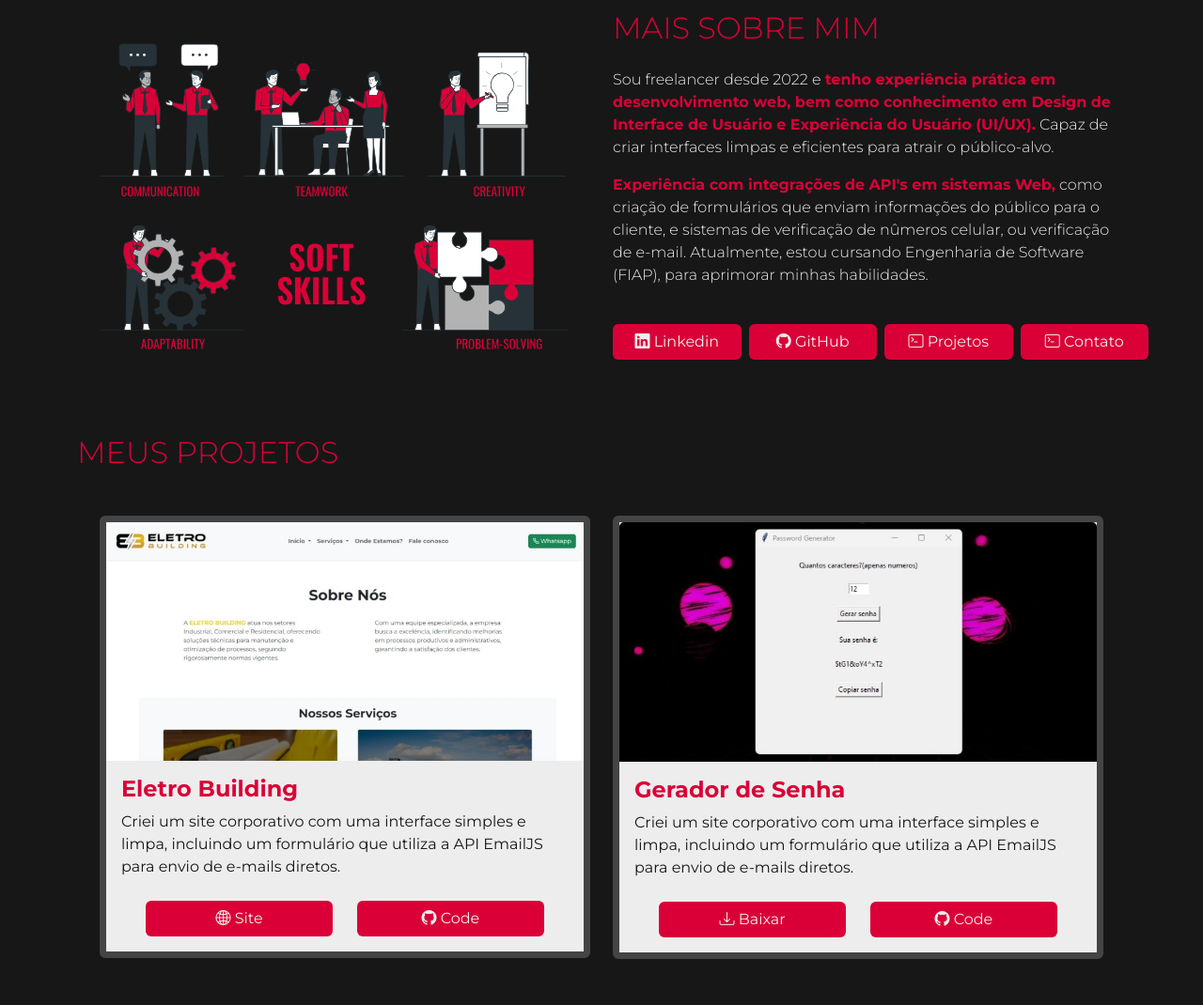
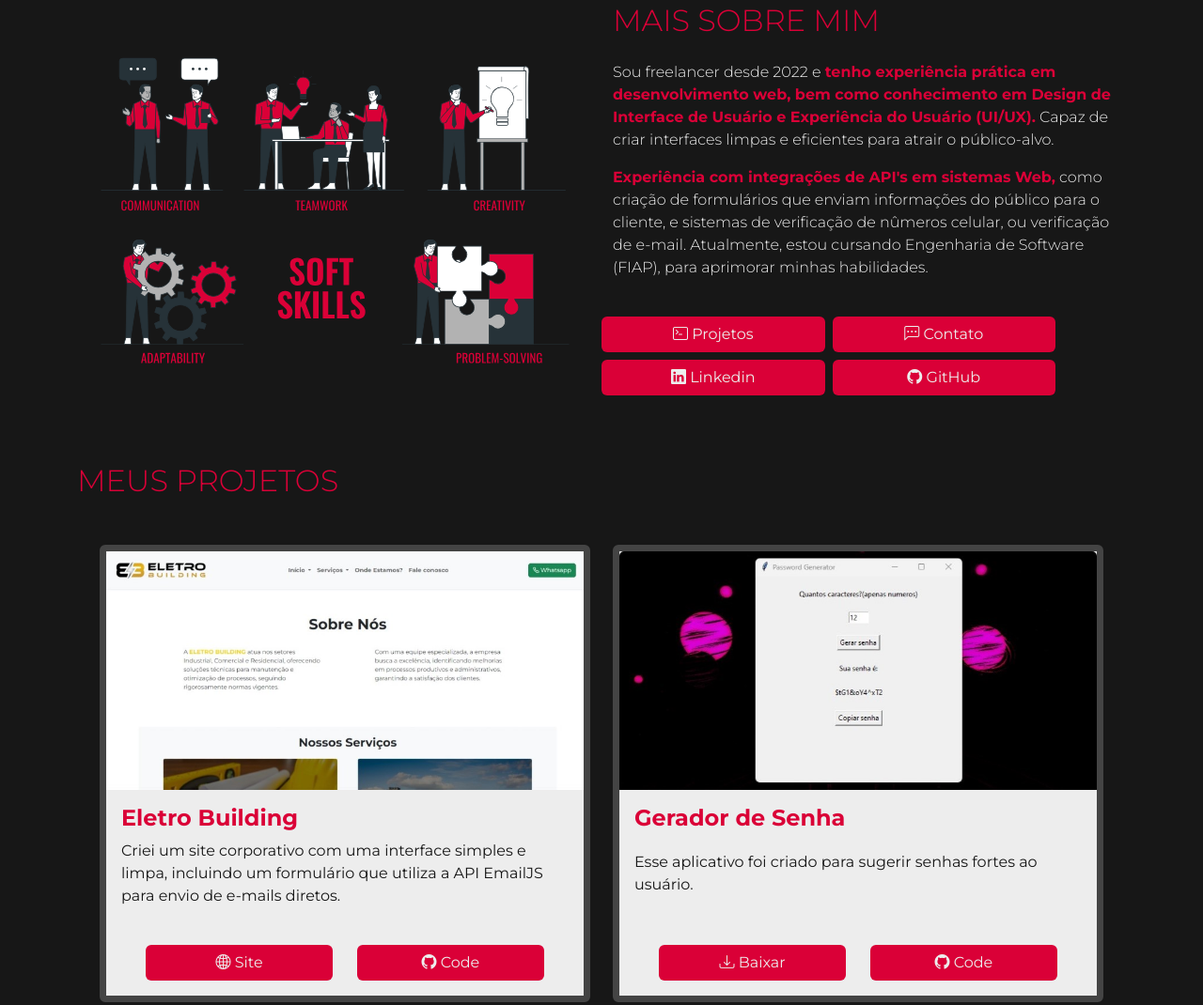
Before and after one commit to CassioValezzi/MyPortfolio, a plain HTML site: page index.html in a window 1280 px wide. Shown: the part 1615-2685 px from the top of the page at 94% size. Drawn offline with nearby package versions, Linux system fonts and the light colour scheme; a web font is replaced by a local one.

Commit message:
fixed some problens

```diff
--- a/index.html
+++ b/index.html
@@ -92,7 +92,7 @@
 
     <section class="container mt-5 pt-4" id="about">
         <div class="row d-flex align-items-center">
-            <div class="mt-4 col-12 col-md-6 d-flex ">
+            <div class=" col-12 col-md-6 mt-4 d-flex ">
                 <img class="img-fluid mt-4" src="./assets/img/svg/Soft skills-bro.svg" alt="">
             </div>
             <div class="col-12 col-md-6 mt-4 d-flex flex-column justify-content-center ">
@@ -109,14 +109,16 @@
                     celular, ou verificação de e-mail. Atualmente, estou cursando Engenharia de Software (FIAP), para
                     aprimorar minhas habilidades.
                 </p>
-                <div class="d-flex justify-content-center justify-content-md-start mt-4">
-                    <button class="col-3 btn me-2"><a href="https://www.linkedin.com/in/cassio-valezzi-09a837207/"
+                <div class="row d-flex gap-2 justify-content-center justify-content-md-start  mt-4">
+                    <button class="col-10 col-md-5 btn "><a href="#projects"><i class="bi bi-terminal"></i>
+                            Projetos</a></button>
+                    <button class="col-10 col-md-5 btn "><a href="#contact"><i class="bi bi-chat-left-dots"></i>
+                            Contato</a></button>
+                    <button class="col-10 col-md-5 btn "><a href="https://www.linkedin.com/in/cassio-valezzi-09a837207/"
                             target="_blank"><i class="bi bi-linkedin"></i> Linkedin</a></button>
-                    <button class="col-3 btn me-2"><a href="https://github.com/CassioValezzi" target="_blank"><i
+                    <button class="col-10 col-md-5 btn "><a href="https://github.com/CassioValezzi" target="_blank"><i
                                 class="bi bi-github"></i> GitHub</a></button>
-                    <button class="col-3 btn me-2"><a href="#projects"><i class="bi bi-terminal"></i>
-                            Projetos</a></button>
-                    <button class="col-3 btn "><a href="#contact"><i class="bi bi-terminal"></i> Contato</a></button>
+
                 </div>
             </div>
         </div>
@@ -132,7 +134,7 @@
                     <div class="card">
                         <img src="./assets/img/jpeg/eletrobuilding.com.br.jpeg" class="card-img-top"
                             alt="Site Eletro Building">
-                        <div class="card-body">
+                        <div class="card-body d-flex flex-column justify-content-between">
                             <h3> Eletro Building</h3>
                             Criei um site corporativo com uma interface simples e limpa, incluindo um formulário que
                             utiliza a API EmailJS para envio de e-mails diretos.
@@ -150,11 +152,9 @@
                 <div class="col mb-4">
                     <div class="card">
                         <img src="./assets/img/jpeg/password_gen.jpg" class="card-img-top" alt="...">
-                        <div class="card-body">
+                        <div class="card-body d-flex flex-column justify-content-between">
                             <h3>Gerador de Senha</h3>
-                            <p class="card-text">Criei um site corporativo com uma interface simples e limpa, incluindo
-                                um formulário que
-                                utiliza a API EmailJS para envio de e-mails diretos.</p>
+                            <p class="card-text">Esse aplicativo foi criado para sugerir senhas fortes ao usuário.</p>
                             <div class="d-flex justify-content-evenly mt-4">
                                 <button class="col-5  btn"><a
                                         href="https://github.com/CassioValezzi/Password-Generator/blob/main/password%20generator.exe"
@@ -165,7 +165,6 @@
                         </div>
                     </div>
                 </div>
-
             </div>
         </div>
     </section>
@@ -176,7 +175,7 @@
             <div class="row p-4">
                 <div class="col-12 col-md-3 mb-4">
                     <h3>Redes Socias</h3>
-                    <div class="d-flex flex-column mt-4">
+                    <div class="d-flex flex-column justify-content-center mt-4">
                         <button class="col btn"><a href="https://www.linkedin.com/in/cassio-valezzi-09a837207/"
                                 target="_blank"><i class="bi bi-linkedin"></i> Linkedin</a></button>
                         <button class="col btn my-4"><a href="https://github.com/CassioValezzi" target="_blank"><i
@@ -192,26 +191,32 @@
                     <form id="contact-form">
                         <div class="mb-3">
                             <label for="from_name" class="form-label">Nome</label>
-                            <input type="text" class="form-control" id="from_name" name="from_name" placeholder="Exemplo: Fulano de Tal">
-                          </div>
+                            <input type="text" class="form-control" id="from_name" name="from_name"
+                                placeholder="Exemplo: Fulano de Tal">
+                        </div>
                         <div class="mb-3">
                             <label for="cel" class="form-label">Celular</label>
-                            <input type="text" class="form-control" id="cel" name="cel" placeholder="Exemplo: +551199822-2238">
-                          </div>
+                            <input type="text" class="form-control" id="cel" name="cel"
+                                placeholder="Exemplo: +551199822-2238">
+                        </div>
                         <div class="mb-3">
                             <label for="reply_to" class="form-label">Email</label>
-                            <input type="email" class="form-control" id="reply_to" name="reply_to" placeholder="Exemplo: nome@exemplo.com">
-                          </div>
-                          <div class="mb-3">
+                            <input type="email" class="form-control" id="reply_to" name="reply_to"
+                                placeholder="Exemplo: nome@exemplo.com">
+                        </div>
+                        <div class="mb-3">
                             <label for="message" class="form-label">Menssagem</label>
-                            <textarea class="form-control" id="message" rows="3" name="message" placeholder="Escreva sua menssagem aqui!"></textarea>
-                          </div>
+                            <textarea class="form-control" id="message" rows="3" name="message"
+                                placeholder="Escreva sua menssagem aqui!"></textarea>
+                        </div>
                         <button type="submit" class="btn btn-primary" id="submit">Enviar</button>
                     </form>
                 </div>
             </div>
         </div>
     </section>
+
+
 
 
 
--- a/sass/style.scss
+++ b/sass/style.scss
@@ -7,6 +7,7 @@ $color-shadow: #00000080;
 $layout-breakpoint-small: 576px;
 $layout-breakpoint-medium: 768px;
 $layout-breakpoint-large: 992px;
+
 
 html {
     scroll-behavior: smooth;
@@ -119,17 +120,15 @@ body {
 
     #projects {
         .card {
+            height: 100%;
             border: 7px solid $color-2 !important;
             background-color: $color-4 !important;
             color: $color-1;
-
             h3 {
                 font-weight: 600;
                 font-size: 1.5rem;
                 color: $color-3;
-
             }
-
             button {
                 &:hover {
                     border-color: $color-3 !important;
@@ -195,7 +194,9 @@ body {
     background-color: $color-1;
     border-radius: 2px;
 }
-
+.social_btn{
+    height: 100%;
+}
 @media(max-width: $layout-breakpoint-medium ) {
     body {
         main {
@@ -219,7 +220,7 @@ body {
         }
 
         main {
-            background-size: 500% 30%;
+            background-size: 500% 130%;
             background-repeat: no-repeat;
 
             h1 {
```
Also changed, not shown: assets/css/style.css, 1 other file.
